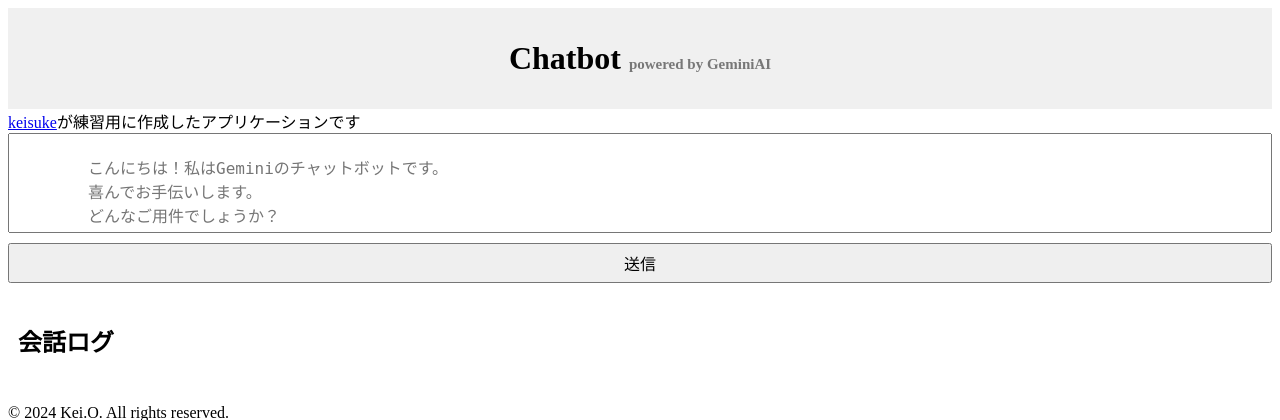
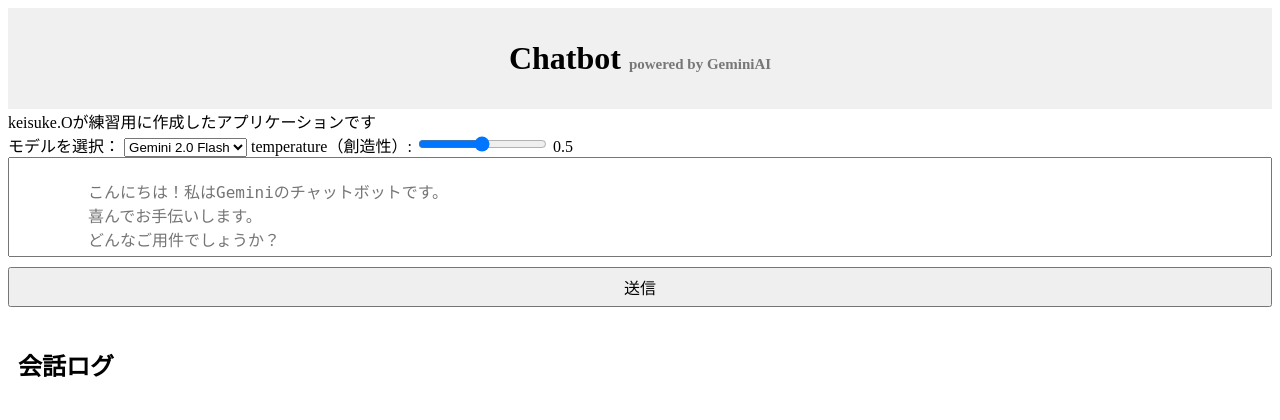
Before and after one commit to keisukeoyamada/chatBot, a Flask app: page / in a window 1280 px wide. Shown: the top 420 px of the page. Run offline with Flask 3, Linux system fonts and the light colour scheme.

Commit message:
feat:llmのmodel/temperatureをプルダウン選択実装

```diff
--- a/app.py
+++ b/app.py
@@ -23,9 +23,17 @@ os.environ["GOOGLE_API_KEY"]
 
 @app.route("/chat", methods=["POST"])
 def chat():
-    user_input = request.json.get("input")
+    data = request.json
+    user_input = data.get("input")
+    # model_name = data.get("model", "gemini-2.0-flash")
+    # temperature = data.get("temperature", 0.5)
+    model_name = data.get("model")
+    temperature = data.get("temperature")
     # model = genai.GenerativeModel(model_name="gemini-1.5-flash")
-    model = ChatGoogleGenerativeAI(model="gemini-1.5-flash", temperature=0)
+    if model_name is None or temperature is None:
+        return jsonify({"error": "model と temperature を指定してください"}), 400
+    model = ChatGoogleGenerativeAI(model=model_name, temperature=temperature)
+
 
     # response = model.generate_content(user_input)
     response = model.invoke(user_input)
@@ -35,7 +43,11 @@ def chat():
     save_conversation_log(user_input, bot_response)
     # print(response.text)
     # return jsonify({"response": response.text})
-    return jsonify({"response": bot_response})
+    return jsonify({
+        "response": bot_response,
+        "model": model_name,
+        "temperature": temperature
+    })
 
 
 def save_conversation_log(user_input, response, filename=CONVERSATION_LOG_FILE):
@@ -60,4 +72,4 @@ def load_conversation_log(filename=CONVERSATION_LOG_FILE):
 
 
 if __name__ == "__main__":
-    app.run(host="0.0.0.0", port=5000, debug=False)
+    app.run(host="0.0.0.0", port=5000, debug=True)
--- a/templates/bot.html
+++ b/templates/bot.html
@@ -10,8 +10,19 @@
 
 <body>
     <h1>Chatbot <span id="smallfont">powered by GeminiAI</span> </h1>
-    <div><a href="index.html">keisuke</a>が練習用に作成したアプリケーションです</div>
-    <!-- <input type="text" id="user-input" placeholder="要件を入力してください"> -->
+    <div>keisuke.Oが練習用に作成したアプリケーションです</div>
+    <label for="model-select">モデルを選択：</label>
+    <select id="model-select">
+        <option value="gemini-2.0-flash">Gemini 2.0 Flash</option>
+        <option value="gemini-1.5-flash">Gemini 1.5 Flash</option>
+        <option value="gemini-1.0-pro">Gemini 1.0 Pro</option>
+    </select>
+
+    <!-- 温度設定 -->
+    <label for="temperature-slider">temperature（創造性）:</label>
+    <input type="range" id="temperature-slider" min="0.0" max="1.0" step="0.1" value="0.5">
+    <span id="temperature-value">0.5</span>
+
     <div class="container">
         <textarea id="user-input" placeholder="
         こんにちは！私はGeminiのチャットボットです。
@@ -31,28 +42,37 @@
 
     <script src="https://cdn.jsdelivr.net/npm/marked/marked.min.js"></script>
     <script>
+        // 温度スライダーの値をリアルタイム表示
+        document.getElementById('temperature-slider').addEventListener('input', function () {
+            document.getElementById('temperature-value').innerText = this.value;
+        });
+
         function sendMessage() {
             const input = document.getElementById('user-input').value;
+            const model = document.getElementById('model-select').value;
+            const temperature = parseFloat(document.getElementById('temperature-slider').value);
             const loadingIcon = document.getElementById('loading-icon'); // ここで変数を定義
             // console.log(loadingIcon);　コンソールで確認
             loadingIcon.style.display = 'block'; // アイコンを表示
 
             fetch('/chat', {
                 method: 'POST',
-                headers: {
-                    'Content-Type': 'application/json'
-                },
-                body: JSON.stringify({ input: input })
+                headers: { 'Content-Type': 'application/json' },
+                body: JSON.stringify({ input: input, model: model, temperature: temperature })
             })
                 .then(response => response.json())
+
                 .then(data => {
                     // document.getElementById('response').innerText = data.response;
                     document.getElementById('response').innerHTML = marked.parse(data.response);
+                    console.log("Bot Response:", data.response);
+                    console.log("Model:", data.model);
+                    console.log("Temperature:", data.temperature);
                 })
                 .catch(error => console.error('Error:', error))
                 .finally(() => {
                     loadingIcon.style.display = 'none';
-                })
+                });
         }
         function adjustHeight(element) {
             element.style.height = 'auto';  // 一旦高さをリセット
```
